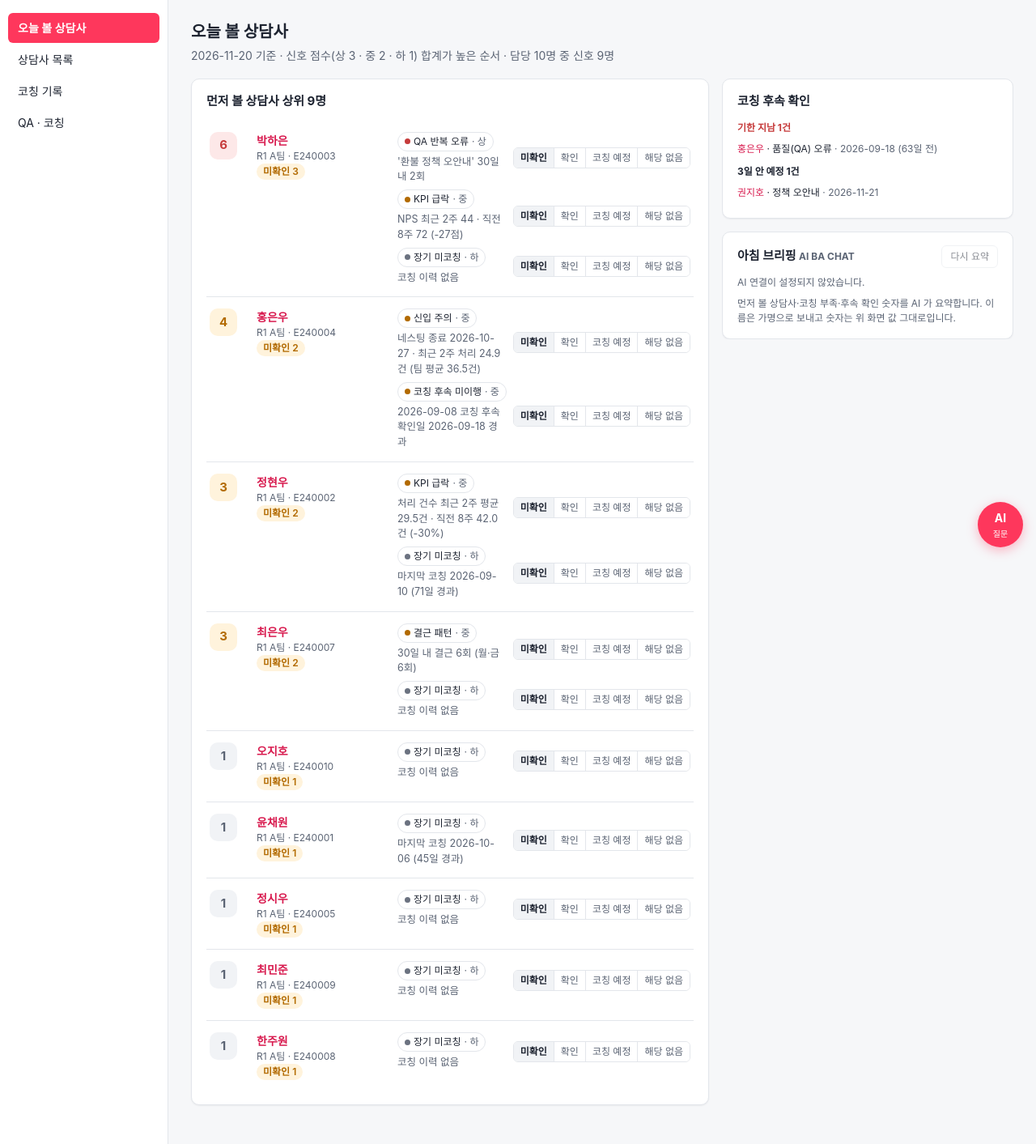
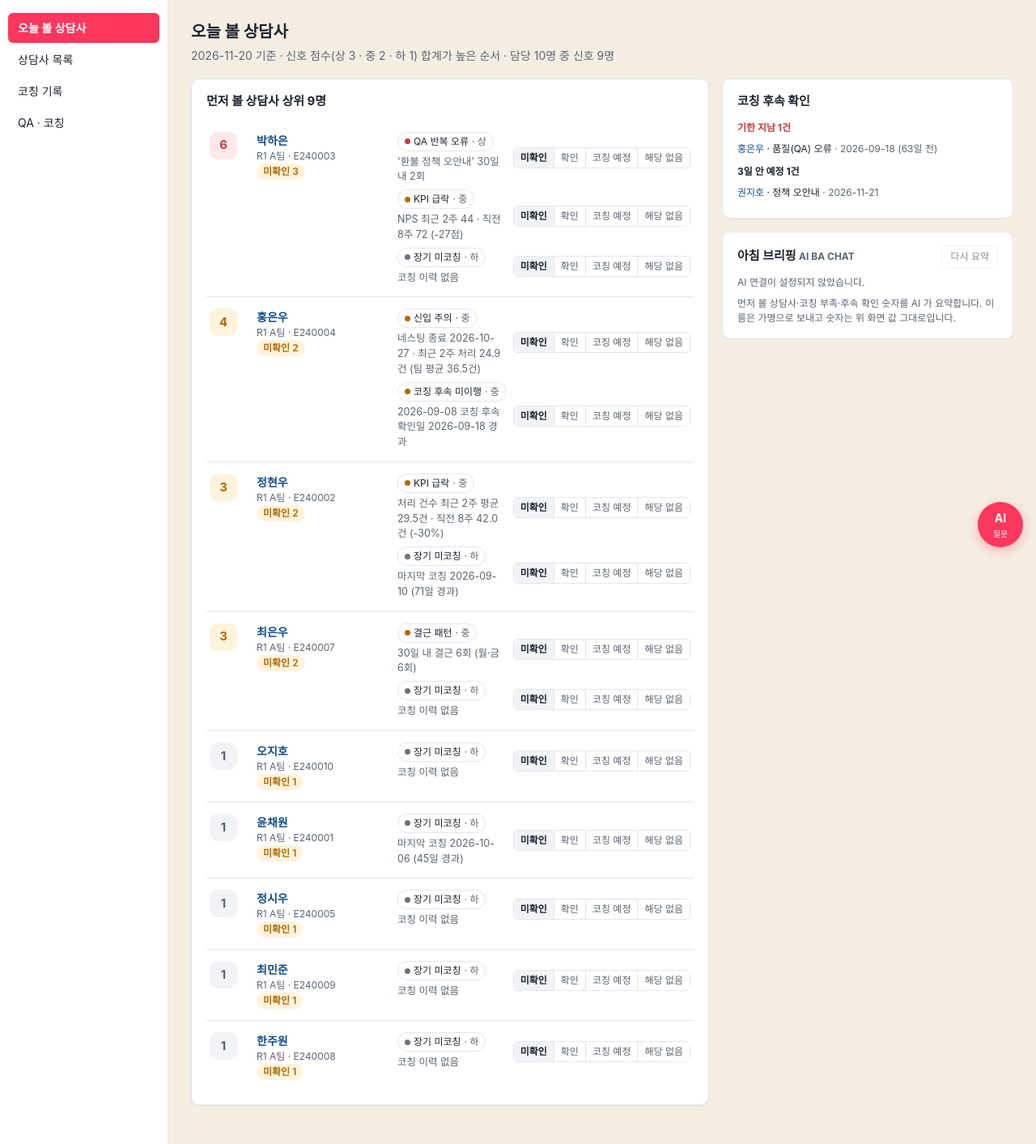
Before and after one commit to CooWo/agent360-web, a FastAPI app: page /agent360 in a window 1280 px wide. Shown: the part 52-1465 px from the top of the page at 81% size. Run offline with FastAPI, Linux system fonts and the light colour scheme.

Commit message:
K-11 화면 바탕 #f4eee2, 상담사 이름 글자 #0f4e8c (상담사 상세로 가는 링크 전체)
Co-Authored-By: Claude Opus 5.5 <noreply@anthropic.com>

```diff
--- a/app/static/css/app.css
+++ b/app/static/css/app.css
@@ -4,6 +4,8 @@ html, body { margin: 0; }
 body { font-family: var(--font); color: var(--text); background: var(--bg); font-size: 14px; line-height: 1.5; }
 a { color: var(--primary-strong); text-decoration: none; }
 a:hover { text-decoration: underline; }
+/* 상담사 이름 — 어느 화면이든 상담사 상세로 가는 링크는 같은 색 */
+a[href^="/agent360/agents/"] { color: var(--agent-name); }
 h1 { font-size: 20px; margin: 0; }
 h2 { font-size: 15px; margin: 0 0 12px; }
 h3 { font-size: 14px; margin: 0 0 8px; }
--- a/app/static/css/tokens.css
+++ b/app/static/css/tokens.css
@@ -3,13 +3,14 @@
   --font: -apple-system, BlinkMacSystemFont, "Apple SD Gothic Neo", "Malgun Gothic", "Noto Sans KR", "Segoe UI", sans-serif;
   --font-mono: ui-monospace, SFMono-Regular, Menlo, Consolas, monospace;
 
-  --bg: #f6f7f9;
+  --bg: #f4eee2;                  /* 화면 바탕 (따뜻한 베이지) */
   --surface: #ffffff;
   --surface-2: #f1f3f6;
   --border: #e3e6eb;
   --text: #1d2330;
   --text-2: #5b6474;
   --text-3: #8a93a3;
+  --agent-name: #0f4e8c;          /* 상담사 이름 (링크) */
 
   /* 브랜드 색 (KR WBR 표지) — 상단바·선택된 메뉴·버튼 */
   --primary: #fe375c;
```
